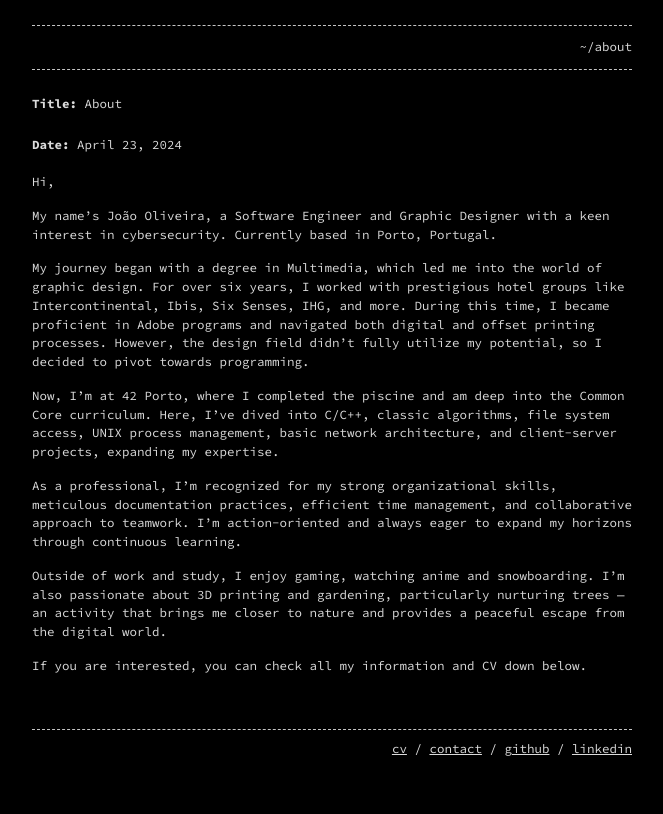
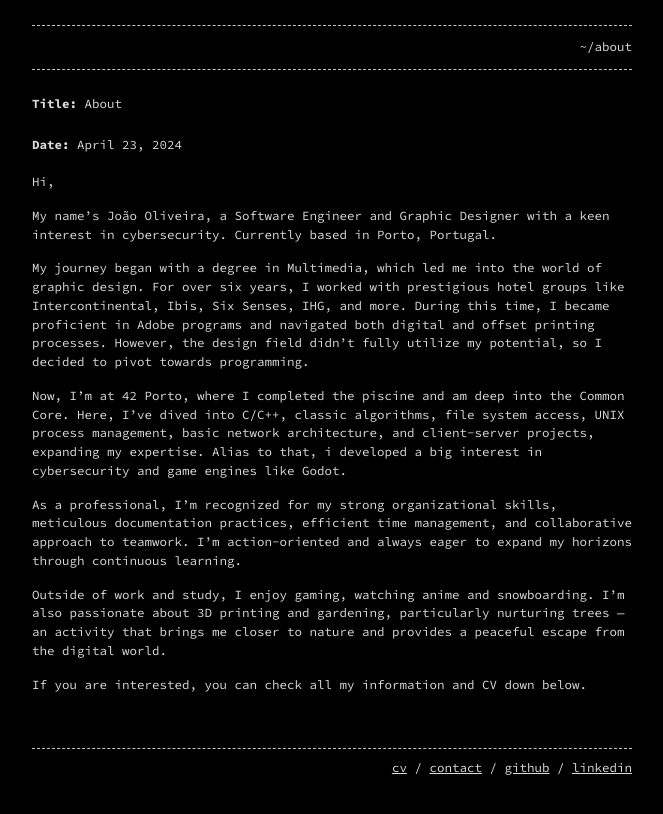
Before and after one commit to Deoxizn/deoxizn.github.io, a Jekyll site: the page built from index.md, in a window 1280 px wide. Shown: the top 814 px of the page, without its empty margins (308-971 px from the left). Built offline with Jekyll 4.4.1, drawn with Linux system fonts in a browser that asks for light colours.

Commit message:
Update index.md

```diff
--- a/index.md
+++ b/index.md
@@ -14,7 +14,7 @@ My name's João Oliveira, a Software Engineer and Graphic Designer with a keen i
 
 My journey began with a degree in Multimedia, which led me into the world of graphic design. For over six years, I worked with prestigious hotel groups like Intercontinental, Ibis, Six Senses, IHG, and more. During this time, I became proficient in Adobe programs and navigated both digital and offset printing processes. However, the design field didn't fully utilize my potential, so I decided to pivot towards programming.
 
-Now, I'm at 42 Porto, where I completed the piscine and am deep into the Common Core curriculum. Here, I've dived into C/C++, classic algorithms, file system access, UNIX process management, basic network architecture, and client-server projects, expanding my expertise.
+Now, I'm at 42 Porto, where I completed the piscine and am deep into the Common Core. Here, I've dived into C/C++, classic algorithms, file system access, UNIX process management, basic network architecture, and client-server projects, expanding my expertise. Alias to that, i developed a big interest in cybersecurity and game engines like Godot.
 
 As a professional, I'm recognized for my strong organizational skills, meticulous documentation practices, efficient time management, and collaborative approach to teamwork. I'm action-oriented and always eager to expand my horizons through continuous learning.
 
```
